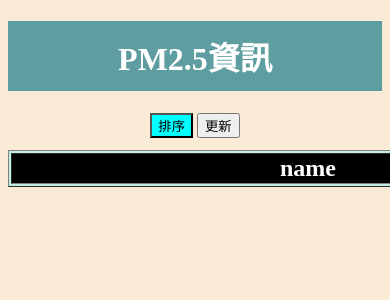
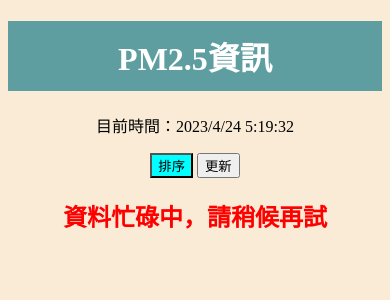
Before and after one commit to christyfeifei/flaskdemo, a Flask app: page /pm25 in a window 390 px wide; the page is wider, and only the part inside the window is pictured. Shown: the top 300 px of that part. Run offline with Flask 3, Linux system fonts and the light colour scheme; a database or web service that is not in the repository returns one stand-in record (values such as "Sample title"); data that the repository does not hold is empty.

Commit message:
完成時間計數功能

```diff
--- a/main.py
+++ b/main.py
@@ -17,7 +17,7 @@
 
     if request.method == 'GET':
         columns, values = get_pm25()
-        # # 單純使用GET
+        # # 單純使用GET => request.args.get(name)
         # if request.args.get('sort'):
         #     columns, values = get_pm25(True)
     if request.method == 'POST':
--- a/pm25.py
+++ b/pm25.py
@@ -9,11 +9,11 @@
         resp = requests.get(url)
         datas = resp.json()['records']
         # 組合標題 <一維>
-        columns = list(datas[0].keys())
+        columns = list(datas[0].keys())[:-1]
         # 組合內容 <二維>
         values = []
         for data in datas:
-            data = list(data.values())
+            data = list(data.values())[:-1]
             try:
                 data[2] = eval(data[2])
                 values.append(data)
--- /dev/null
+++ b/static/pm25.js
@@ -0,0 +1,22 @@
+const dateE1 = document.querySelector(".date");
+
+dateE1.innerText = getTime();
+
+
+
+//取得時、分、秒跟年、月、日
+function getTime(fullTime = true) {
+    let now = new Date();
+    let year = now.getFullYear();
+    let month = now.getMonth() + 1;
+    let date = now.getDate();
+    let hours = now.getHours();
+    let minutes = String(now.getMinutes()).padStart(2, "0");
+    let seconds = String(now.getSeconds()).padStart(2, "0");
+
+    if (fullTime) {
+        return `${year}/${month}/${date} ${hours}:${minutes}:${seconds}`;
+    }
+
+    return `${year}/${month}/${date}`;
+}
--- a/static/style.css
+++ b/static/style.css
@@ -22,6 +22,7 @@
 
 table {
     background-color: rgb(195, 239, 224);
+    color: rgb(53, 103, 105);
     width: 600px;
     margin:0 auto;
 }
@@ -35,3 +36,12 @@
 #sort {
     background-color: aqua;
 }
+
+@media screen and (max-width:768px) {
+    table {
+        width: 100%;
+    }
+    th {
+        font-size: 20px;
+    }
+}
--- a/templates/index.html
+++ b/templates/index.html
@@ -9,6 +9,7 @@
 <body>
     <h1>歡迎光臨!{{content.name}}</h1>
     <p>現在時刻:<span>{{content['date']}}</span></p>
+    <a href="/pm25">pm2.5資訊</a>
 
 </body>
 </html>
--- a/templates/pm25.html
+++ b/templates/pm25.html
@@ -9,6 +9,7 @@
 </head>
 <body>
     <h1 class="banner">PM2.5資訊</h1>
+    <p>目前時間：<span class="date">2023/04/20 19:50:50</span></p>
     <form action="/pm25" method="POST" style="margin-bottom: 12px;">
         <input type="submit" value="排序" name="sort" id="sort">
         <input type="submit" value="更新" name="update">
@@ -39,6 +40,6 @@
         </tbody>
     </table>
     {% endif %}
-
+    <script src="../static/pm25.js"></script>
 </body>
 </html>
```
